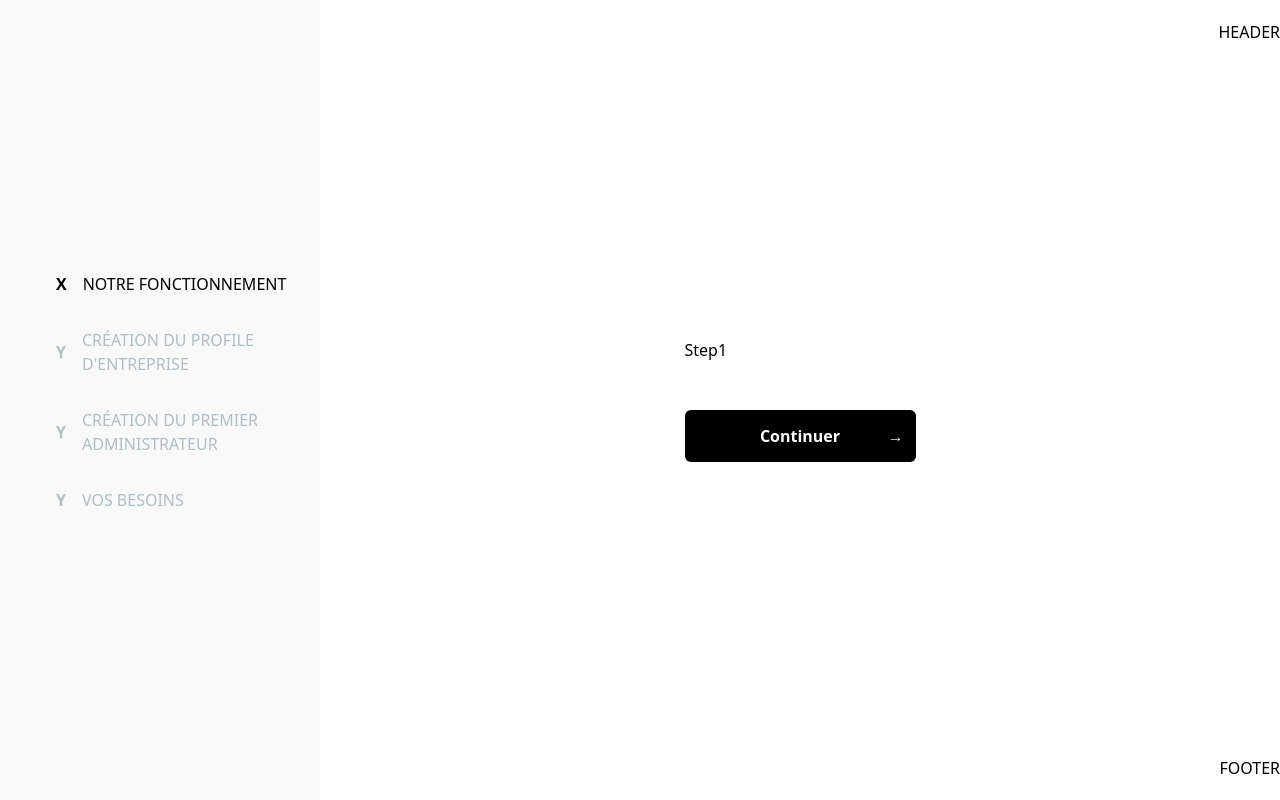
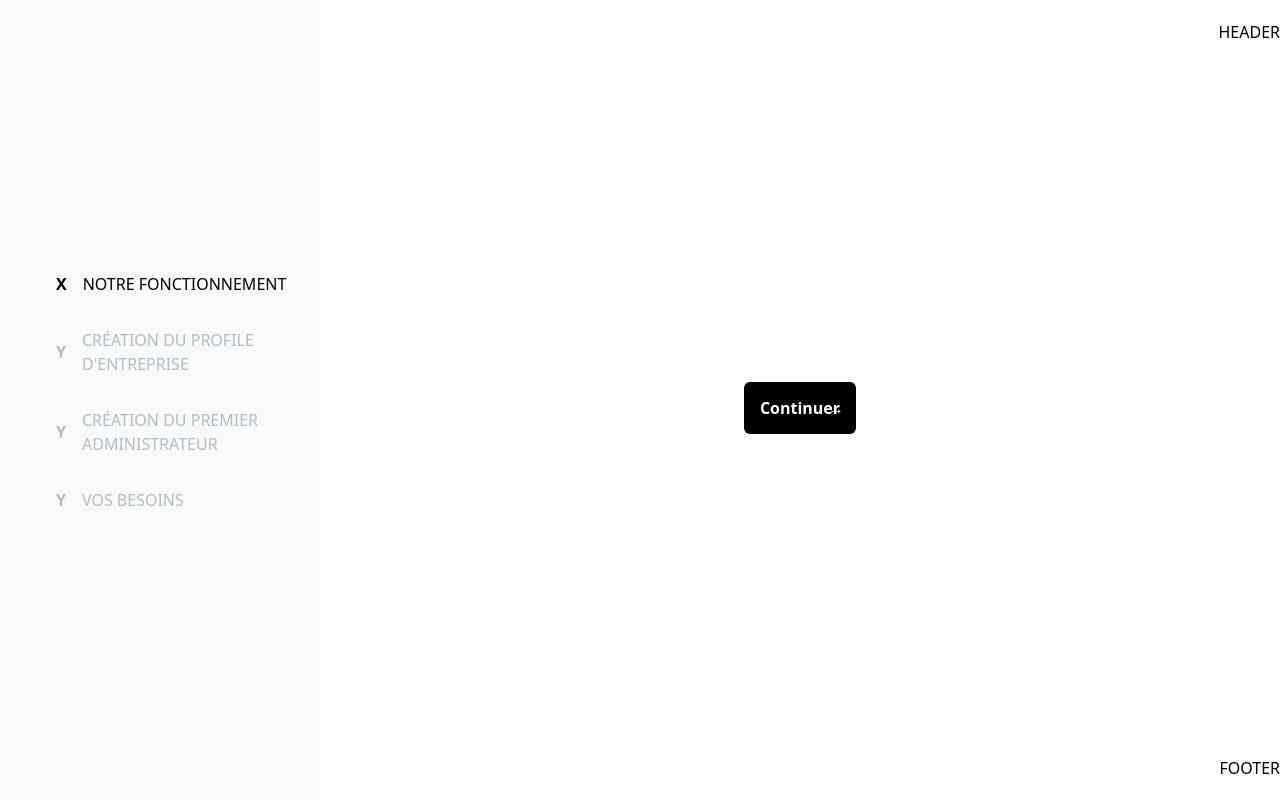
Before and after one commit to santatriniaina-git/connexion, a React (Create React App) app: page / in a window 1280 px wide. Built offline with nearby package versions, Linux system fonts and the light colour scheme.

Commit message:
amélioration

```diff
--- a/src/components/tabs/Step1.js
+++ b/src/components/tabs/Step1.js
@@ -9,8 +9,6 @@ function Step1({ nextStep }) {
 
     return (
       <form onSubmit={handleSubmit}>
-        <label htmlFor="name">Step1</label>
-        <input type="text" id="name" name="name" className="block w-full mt-2" required />
         <ButtonConnexion/>
       </form>
     );
```
